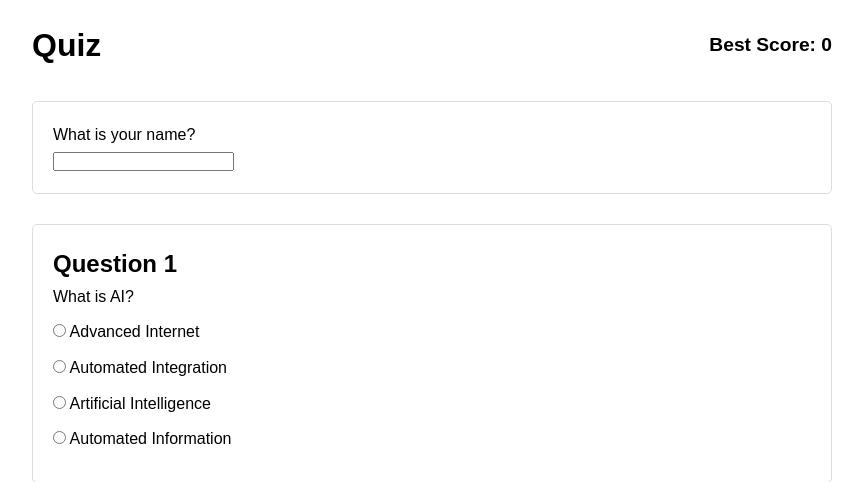
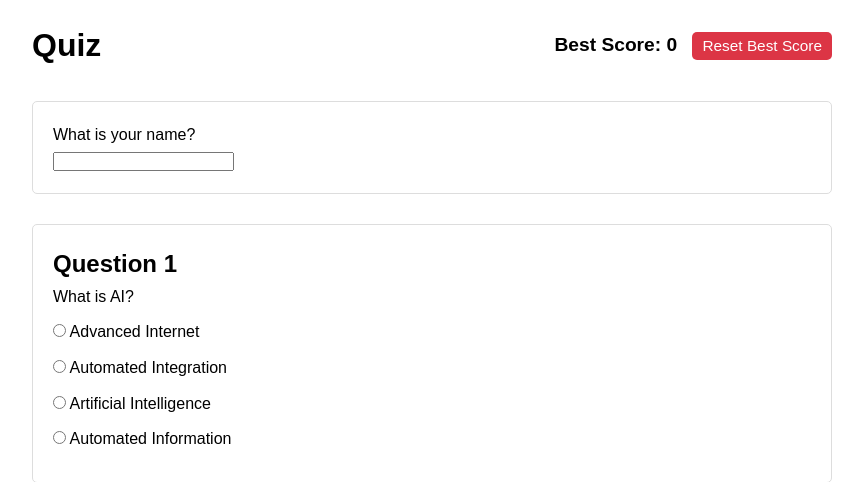
Before and after one commit to aliosmanozturk1/Assignment-kodland-Python_Pro, a Flask app: page / in a window 1280 px wide. Shown: the top 482 px of the page, without its empty margins (208-1071 px from the left). Run offline with Flask 3, Linux system fonts and the light colour scheme.

Commit message:
Add reset score button.

```diff
--- a/main.py
+++ b/main.py
@@ -44,6 +44,17 @@ def submit():
 
     return jsonify({'success': True, 'score': score})
 
+@app.route('/reset-score', methods=['POST'])
+def reset_score():
+    try:
+        # Delete all records from the database
+        db.session.query(User).delete()
+        db.session.commit()
+        return jsonify({'success': True})
+    except Exception as e:
+        db.session.rollback()
+        return jsonify({'success': False, 'error': str(e)})
+
 if __name__ == '__main__':
     with app.app_context():
         db.create_all()
--- a/static/script.js
+++ b/static/script.js
@@ -47,3 +47,22 @@ document.querySelector('.close').addEventListener('click', () => {
     document.getElementById('result-modal').style.display = 'none';
     document.getElementById('quiz-form').reset();
 });
+
+// Add this after your existing code
+document.getElementById('reset-score').addEventListener('click', async () => {
+    try {
+        const response = await fetch('/reset-score', {
+            method: 'POST',
+            headers: {
+                'Content-Type': 'application/json',
+            }
+        });
+
+        const data = await response.json();
+        if (data.success) {
+            document.getElementById('highest-score').textContent = '0';
+        }
+    } catch (error) {
+        console.error('Error:', error);
+    }
+});
--- a/static/style.css
+++ b/static/style.css
@@ -81,3 +81,18 @@ footer {
     padding: 20px;
     border-top: 1px solid #ddd;
 }
+
+.reset-btn {
+    margin-left: 10px;
+    padding: 5px 10px;
+    background-color: #dc3545;
+    color: white;
+    border: none;
+    border-radius: 5px;
+    cursor: pointer;
+    font-size: 0.8em;
+}
+
+.reset-btn:hover {
+    background-color: #c82333;
+}
--- a/templates/index.html
+++ b/templates/index.html
@@ -10,7 +10,10 @@
     <div class="container">
         <header>
             <h1>Quiz</h1>
-            <div class="best-score">Best Score: <span id="highest-score">{{ highest_score }}</span></div>
+            <div class="best-score">
+                Best Score: <span id="highest-score">{{ highest_score }}</span>
+                <button id="reset-score" class="reset-btn">Reset Best Score</button>
+            </div>
         </header>
 
         <form id="quiz-form">
```
